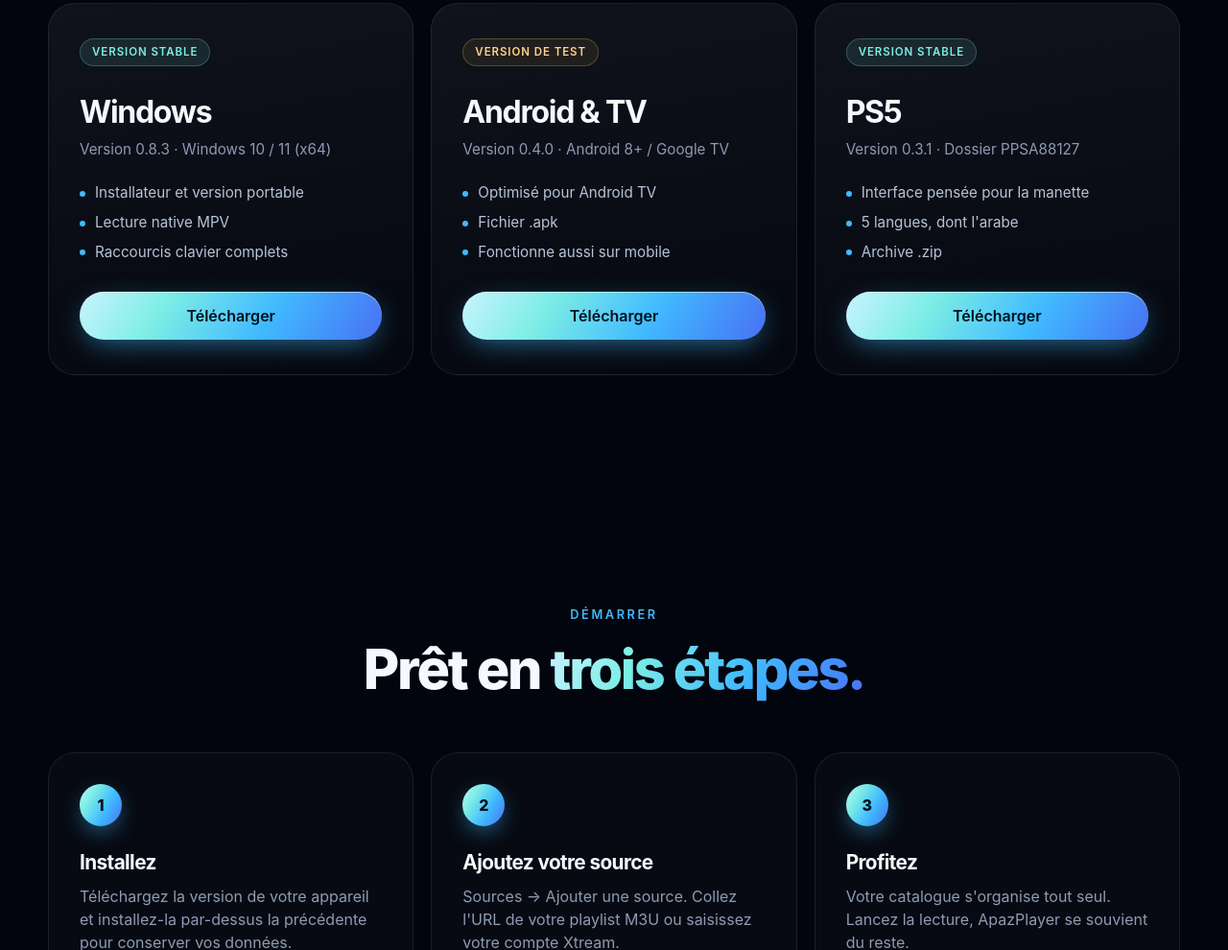
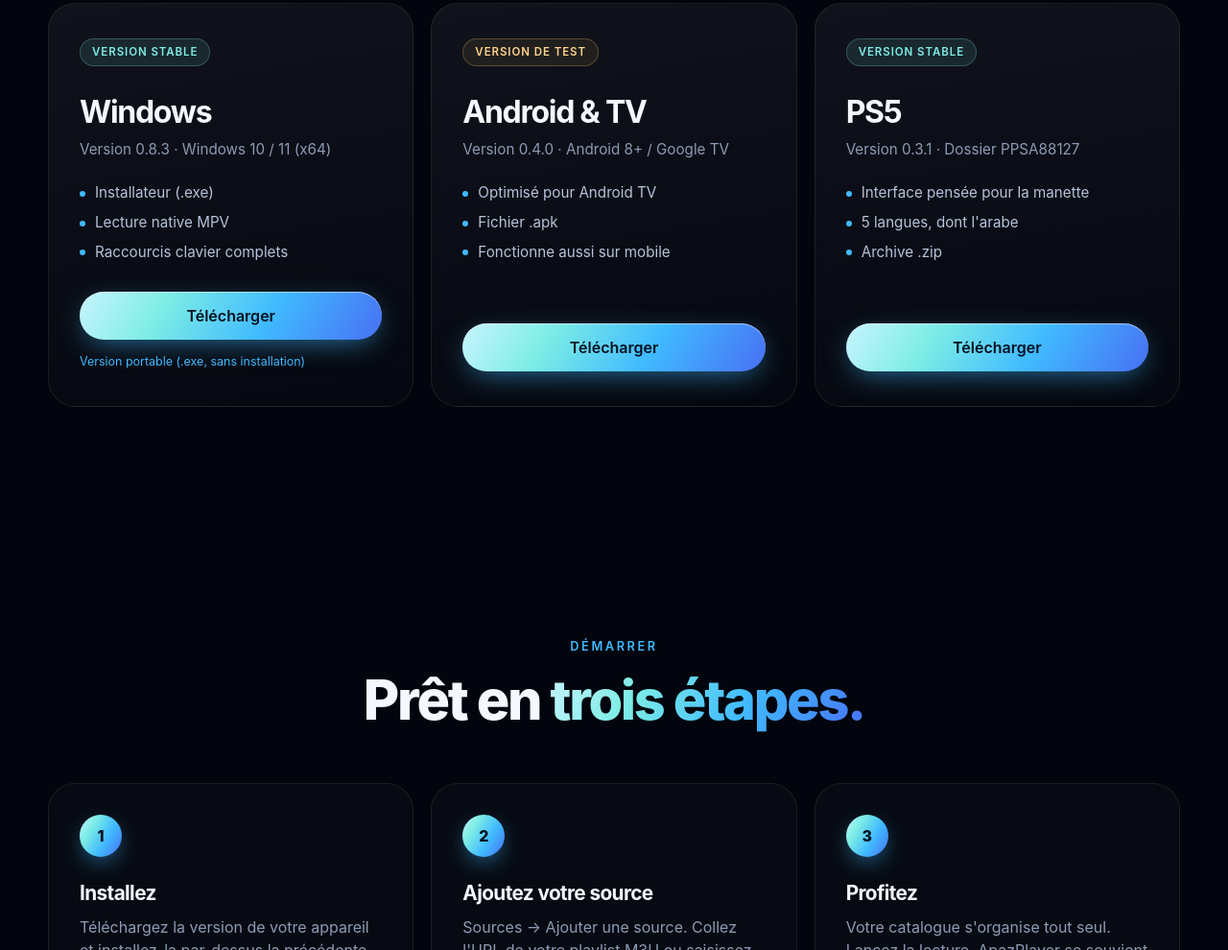
Before and after one commit to apazplayertv/apazplayer-site, a plain HTML site: page index.html in a window 1280 px wide. Shown: the part 3122-4112 px from the top of the page at 96% size. Drawn offline with Linux system fonts and the light colour scheme.

Commit message:
Download links to apazplayertv release files
Co-Authored-By: Claude Haiku 5.5 <noreply@anthropic.com>

```diff
--- a/index.html
+++ b/index.html
@@ -325,22 +325,23 @@ footer{border-top:1px solid var(--line);padding:42px 0 56px;color:var(--muted);f
           <span class="tag">Version stable</span>
           <h3>Windows</h3>
           <div class="ver">Version 0.8.3 · Windows 10 / 11 (x64)</div>
-          <ul><li>Installateur et version portable</li><li>Lecture native MPV</li><li>Raccourcis clavier complets</li></ul>
-          <a class="btn btn-primary" href="https://github.com/apazplayertv/apazplayer/releases/tag/windows-v0.8.3">Télécharger</a>
+          <ul><li>Installateur (.exe)</li><li>Lecture native MPV</li><li>Raccourcis clavier complets</li></ul>
+          <a class="btn btn-primary" href="https://github.com/apazplayertv/apazplayer/releases/download/windows-v0.8.3/ApazPlayer-Setup-0.8.3-Windows-x64.exe">Télécharger</a>
+          <p class="note"><a href="https://github.com/apazplayertv/apazplayer/releases/download/windows-v0.8.3/ApazPlayer-Portable-0.8.3-Windows-x64.exe" style="color:var(--sky)">Version portable (.exe, sans installation)</a></p>
         </article>
         <article class="plat rv" style="--d:.1s">
           <span class="tag beta">Version de test</span>
           <h3>Android &amp; TV</h3>
           <div class="ver">Version 0.4.0 · Android 8+ / Google TV</div>
           <ul><li>Optimisé pour Android TV</li><li>Fichier .apk</li><li>Fonctionne aussi sur mobile</li></ul>
-          <a class="btn btn-primary" href="https://github.com/apazplayertv/apazplayer/releases/tag/android-v0.4.0">Télécharger</a>
+          <a class="btn btn-primary" href="https://github.com/apazplayertv/apazplayer/releases/download/android-v0.4.0/ApazPlayer-Android-TV-0.4.0-test.apk">Télécharger</a>
         </article>
         <article class="plat rv" style="--d:.2s">
           <span class="tag">Version stable</span>
           <h3>PS5</h3>
           <div class="ver">Version 0.3.1 · Dossier PPSA88127</div>
           <ul><li>Interface pensée pour la manette</li><li>5 langues, dont l'arabe</li><li>Archive .zip</li></ul>
-          <a class="btn btn-primary" href="https://github.com/apazplayertv/apazplayer/releases/tag/ps5-v0.3.1">Télécharger</a>
+          <a class="btn btn-primary" href="https://github.com/apazplayertv/apazplayer/releases/download/ps5-v0.3.1/ApazPlayer-PS5-0.3.1-test.zip">Télécharger</a>
         </article>
       </div>
     </div>
```
